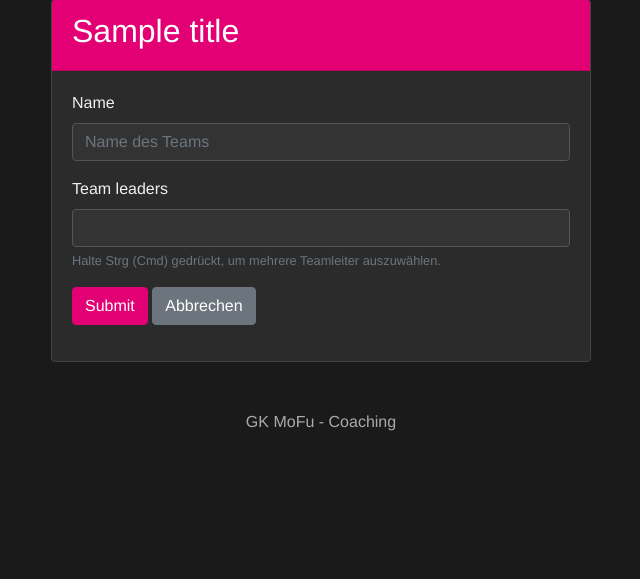
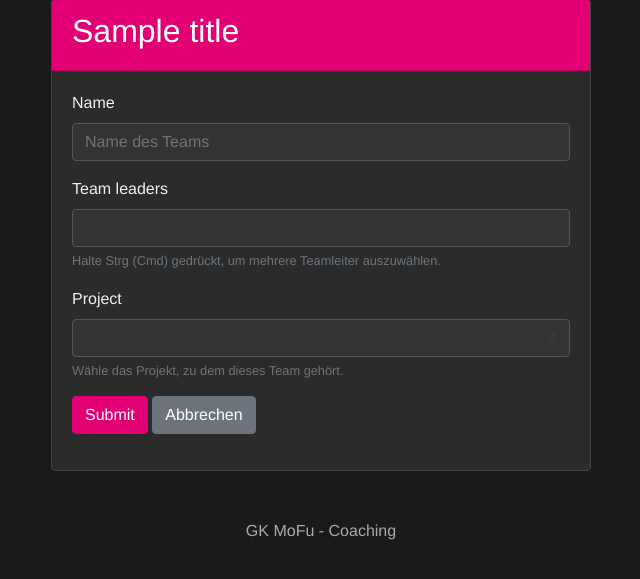
Before and after one commit to xfloxx09/testtoolcoach, a Python web app: template app/templates/admin/create_team.html in a window 1280 px wide. Shown: the part 83-662 px from the top of the page, without its empty margins (319-959 px from the left). Run offline with Jinja, Linux system fonts and the light colour scheme; the template is opened without the code that fills it: most values are stand-ins (such as "Sample title", 1, 10 or a date in 2020); form fields are guessed from the names that the template uses; some libraries are stand-ins or nearby versions.

Commit message:
Update create_team.html

```diff
--- a/app/templates/admin/create_team.html
+++ b/app/templates/admin/create_team.html
@@ -33,6 +33,17 @@
                     </div>
 
                     <div class="form-group">
+                        {{ form.project_id.label(class="form-control-label") }}
+                        {{ form.project_id(class="form-control custom-select " + ("is-invalid" if form.project_id.errors else "")) }}
+                        <small class="form-text text-muted">Wähle das Projekt, zu dem dieses Team gehört.</small>
+                        {% if form.project_id.errors %}
+                            <div class="invalid-feedback">
+                                {% for error in form.project_id.errors %}<span>{{ error }}</span>{% endfor %}
+                            </div>
+                        {% endif %}
+                    </div>
+
+                    <div class="form-group">
                         {{ form.submit(class="btn telekom-button") }}
                         <a href="{{ url_for('admin.panel') }}" class="btn btn-secondary">Abbrechen</a>
                     </div>
```
